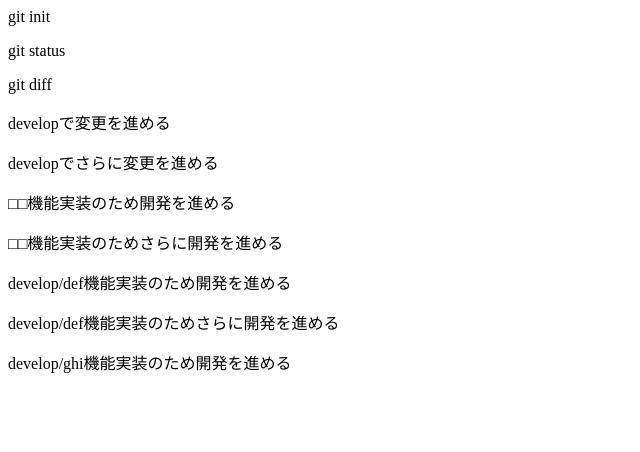
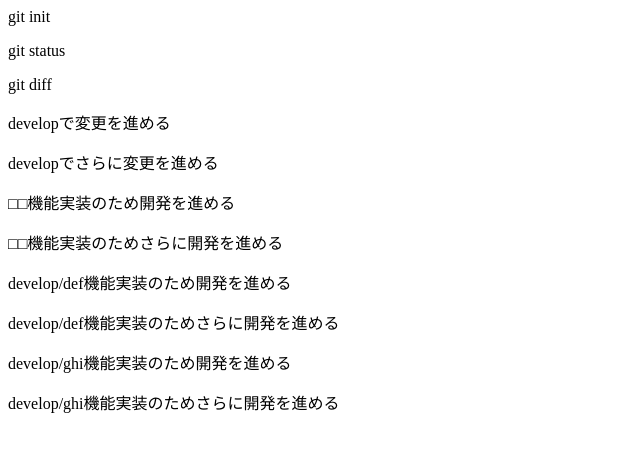
Before and after one commit to cankan7/git_test, a plain HTML site: page index.html in a window 1280 px wide. Shown: the whole page, without its empty margins (0-640 px from the left). Drawn offline with Linux system fonts and the light colour scheme.

Commit message:
develop/ghi機能実装のためさらに開発を進める

```diff
--- a/index.html
+++ b/index.html
@@ -8,3 +8,4 @@
 <p>develop/def機能実装のため開発を進める</p>
 <p>develop/def機能実装のためさらに開発を進める</p>
 <p>develop/ghi機能実装のため開発を進める</p>
+<p>develop/ghi機能実装のためさらに開発を進める</p>
```
